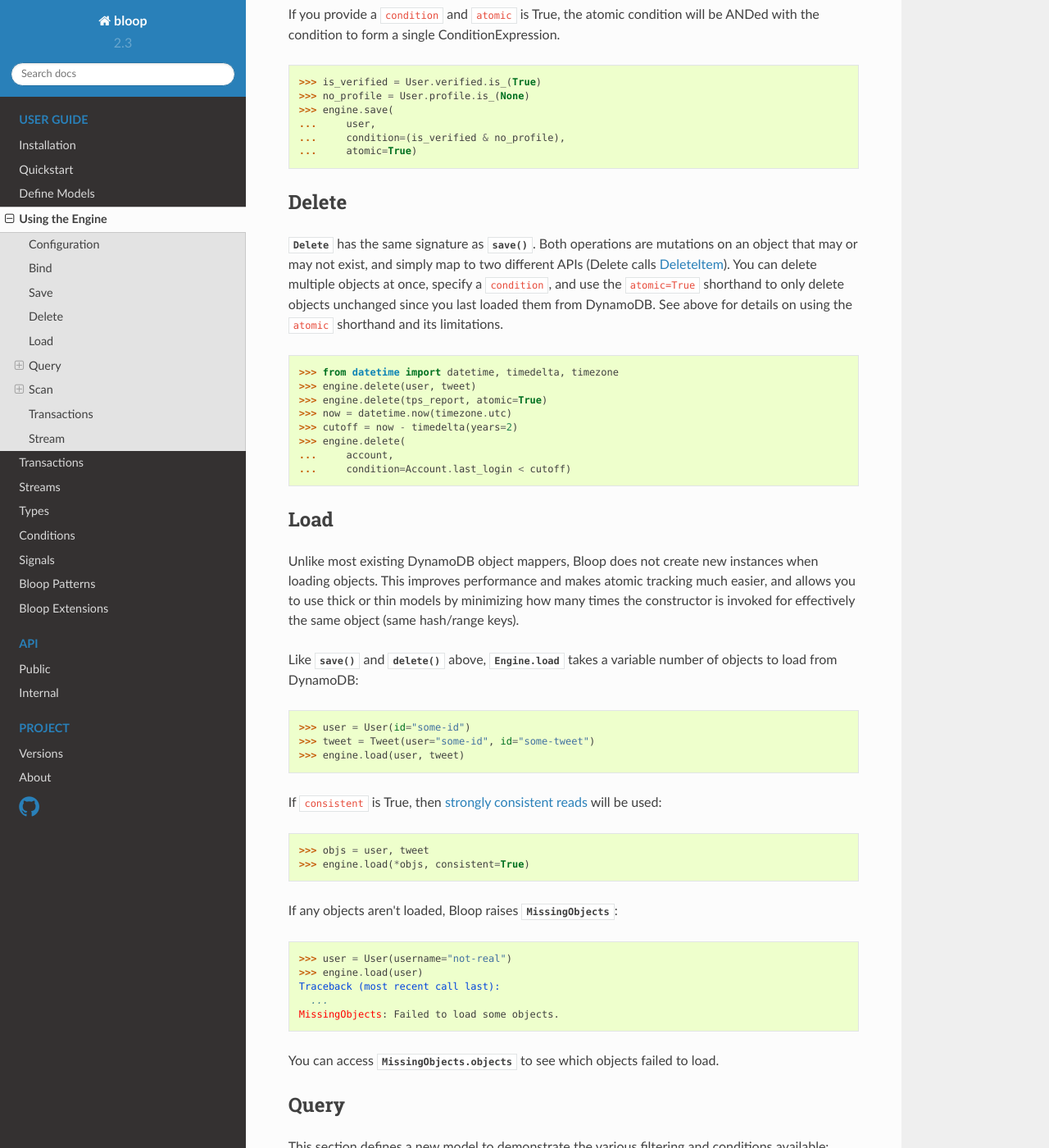
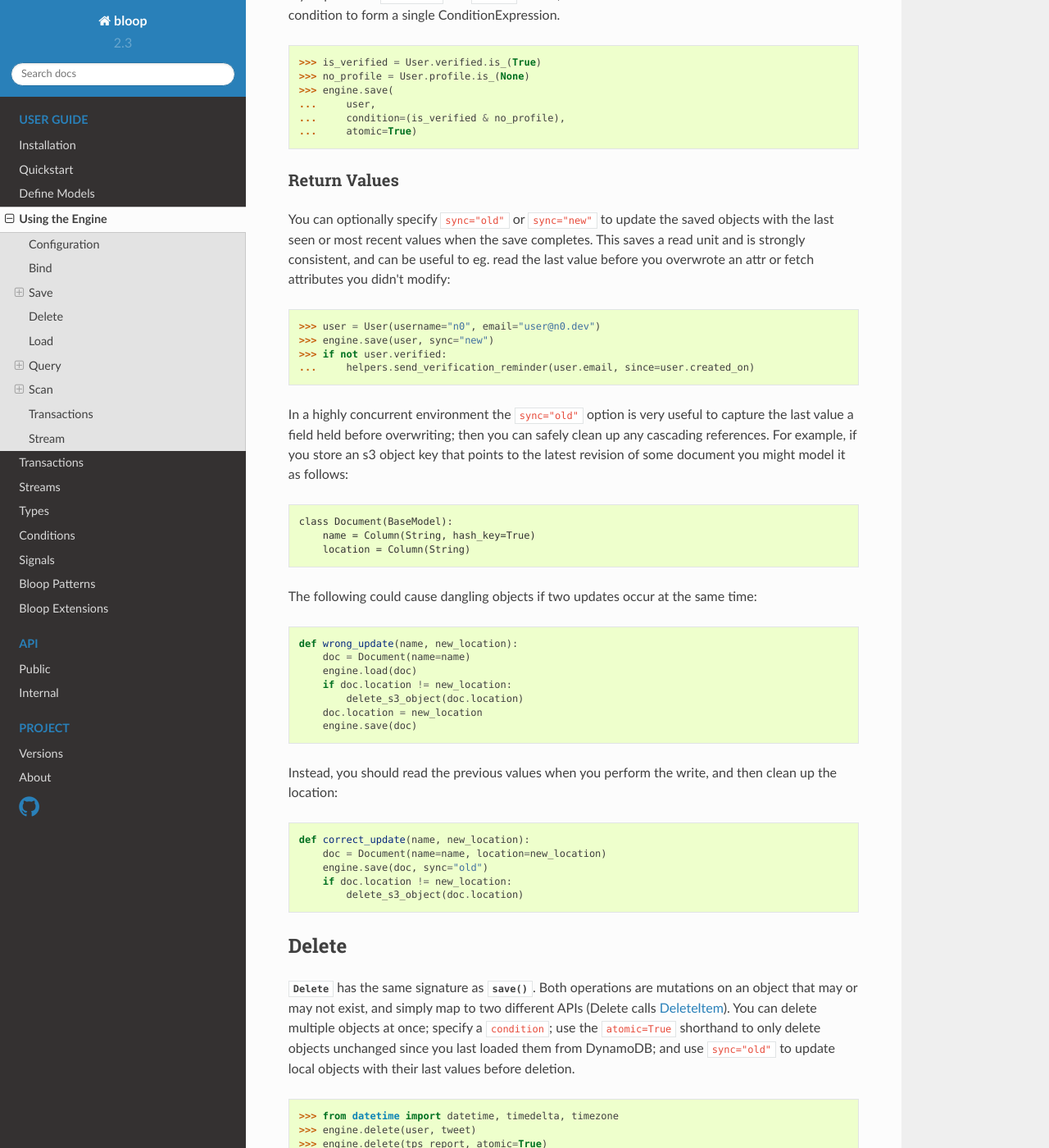
Before and after one commit to numberoverzero/bloop, a Sphinx documentation site: the page built from docs/user/engine.rst, in a window 1280 px wide and 1400 px high, scrolled down 3457 px. Shown: the whole window at 82% size. Built offline with Sphinx 7.4.7 and the Read the Docs theme 2.0.0, drawn with Linux system fonts in a browser that asks for light colours; some of the changed text lies outside the part shown.

Commit message:
user guide docs #137

```diff
--- a/docs/user/engine.rst
+++ b/docs/user/engine.rst
@@ -126,6 +126,10 @@
     >>> user.last_activity = now
     >>> engine.save(user, tweet)
 
+-----------------
+ Save Conditions
+-----------------
+
 You can perform optimistic saves with a ``condition``.  If a condition is not met when DynamoDB tries to apply the
 update, the update fails and bloop immediately raises :exc:`~bloop.exceptions.ConstraintViolation`.  Conditions are
 specified on columns using the standard ``<, >=, ==, ...`` operators, as well as
@@ -143,21 +147,19 @@
       ...
     ConstraintViolation: The condition was not met.
 
+-------------
+ Atomic Save
+-------------
+
 A common use for conditions is performing atomic updates.  Often you only want to apply some changes if the local
 state matches the state in DynamoDB; if it has changed, you may need to reload the object before applying
 local changes.  Save provides a shorthand for this, ``atomic=True``.  By default saves are not atomic.
 
-.. warning::
 
-    The ``atomic`` keyword (and its resulting condition) are applied **per-object** being saved, not
-    **for all objects being saved at once**.  DynamoDB provides guarantees for atomic updates to a single row, and
-    does not expose a transaction primitive.  It is possible that ``engine.save(user, tweet, atomic=True)`` will
-    successfully update ``tweet`` but the ``user`` fails for some reason.
-    The changes to ``tweet`` will not be rolled back.
+.. note::
 
-    For more discussion about transactions and the ``atomic`` argument, see `Issue #120`_.
-
-.. _Issue #120: https://github.com/numberoverzero/bloop/issues/120
+    The ``atomic`` keyword is applied **per-object** and not **for all objects being saved at once**.
+    For full-blown transactions see the User Guide's :ref:`user-transactions`.
 
 If you create a new User and perform an atomic save, it will fail if there was any previous state for that hash/range
 key (since the expected state before the save was non-existent).  If you fetch an object from a query which doesn't
@@ -183,6 +185,54 @@
 
 .. _UpdateItem: http://docs.aws.amazon.com/amazondynamodb/latest/APIReference/API_UpdateItem.html
 
+---------------
+ Return Values
+---------------
+
+You can optionally specify ``sync="old"`` or ``sync="new"`` to update the saved objects with the last seen or most
+recent values when the save completes.  This saves a read unit and is strongly consistent, and can be useful to eg.
+read the last value before you overwrote an attr or fetch attributes you didn't modify:
+
+.. code-block:: pycon
+
+    >>> user = User(username="n0", email="user@n0.dev")
+    >>> engine.save(user, sync="new")
+    >>> if not user.verified:
+    ...     helpers.send_verification_reminder(user.email, since=user.created_on)
+
+
+In a highly concurrent environment the ``sync="old"`` option is very useful to capture the last value a field held
+before overwriting; then you can safely clean up any cascading references.  For example, if you store an
+s3 object key that points to the latest revision of some document you might model it as follows:
+
+.. code-block:: pycon
+
+    class Document(BaseModel):
+        name = Column(String, hash_key=True)
+        location = Column(String)
+
+The following could cause dangling objects if two updates occur at the same time:
+
+.. code-block:: python
+
+    def wrong_update(name, new_location):
+        doc = Document(name=name)
+        engine.load(doc)
+        if doc.location != new_location:
+            delete_s3_object(doc.location)
+        doc.location = new_location
+        engine.save(doc)
+
+Instead, you should read the previous values when you perform the write, and then clean up the location:
+
+.. code-block:: python
+
+    def correct_update(name, new_location):
+        doc = Document(name=name, location=new_location)
+        engine.save(doc, sync="old")
+        if doc.location != new_location:
+            delete_s3_object(doc.location)
+
 .. _user-engine-delete:
 
 ========
@@ -191,9 +241,9 @@
 
 :func:`Delete <bloop.engine.Engine.delete>` has the same signature as :func:`~bloop.engine.Engine.save`.  Both
 operations are mutations on an object that may or may not exist, and simply map to two different APIs (Delete calls
-`DeleteItem`_).  You can delete multiple objects at once, specify a ``condition``, and use the ``atomic=True``
-shorthand to only delete objects unchanged since you last loaded them from DynamoDB.  See above for details on using
-the ``atomic`` shorthand and its limitations.
+`DeleteItem`_).  You can delete multiple objects at once; specify a ``condition``; use the ``atomic=True``
+shorthand to only delete objects unchanged since you last loaded them from DynamoDB; and use ``sync="old"`` to update
+local objects with their last values before deletion.
 
 .. code-block:: pycon
 
@@ -205,6 +255,14 @@
     >>> engine.delete(
     ...     account,
     ...     condition=Account.last_login < cutoff)
+
+
+.. code-block:: pycon
+
+    >>> banned_account = Account(id="user@n0.dev")
+    >>> engine.delete(banned_account, sync="old")
+    >>> last_email = banned_account.email
+    >>> helpers.notify_acct_change(last_email, reason="spamming")
 
 .. _DeleteItem: http://docs.aws.amazon.com/amazondynamodb/latest/APIReference/API_DeleteItem.html
 
```
Also changed, not shown: 1 other file.
